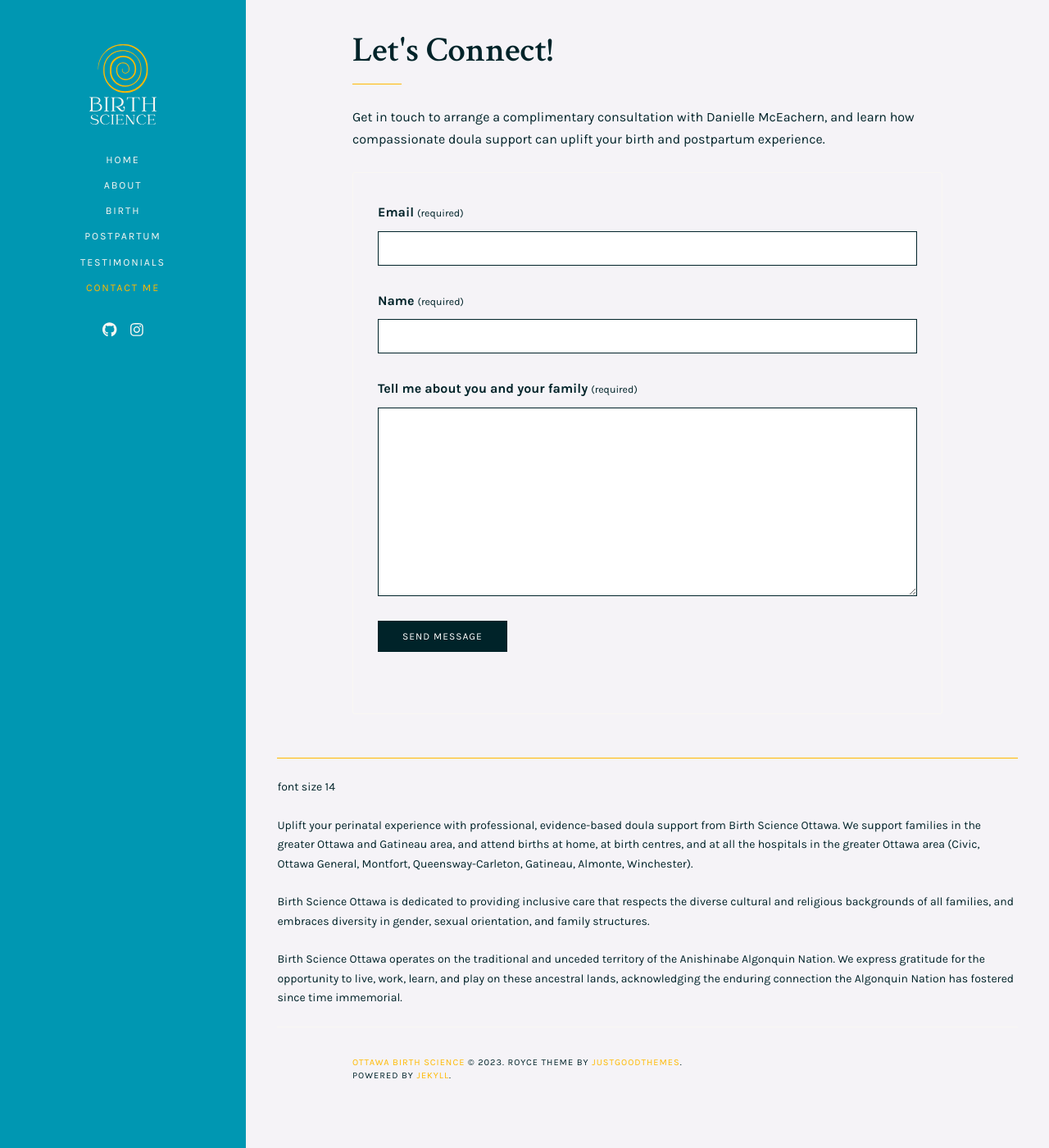
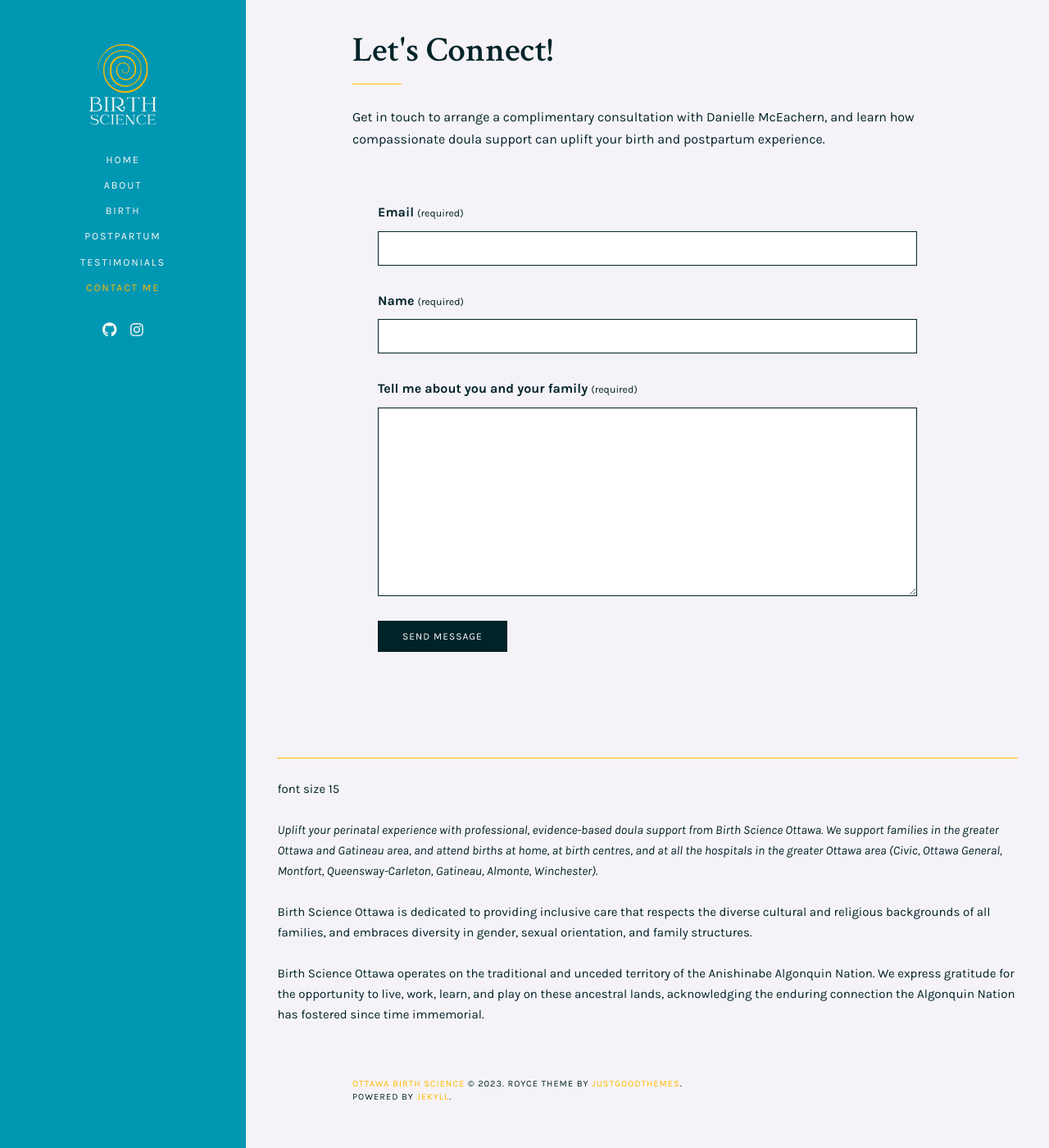
Before and after one commit to mch3rry/mypage, a Jekyll site: the page built from contact.html, in a window 1280 px wide and 1400 px high, scrolled down 17 px. Shown: the whole window at 82% size. Built offline with Jekyll 4.4.1, drawn with Linux system fonts in a browser that asks for light colours.

Commit message:
Update contact.html

```diff
--- a/contact.html
+++ b/contact.html
@@ -12,7 +12,7 @@
 
 footer
 {
-  font-size: 14px;
+  font-size: 15px;
 }
 
 </style>
@@ -58,8 +58,8 @@
 <footer>
 
 <hr style="height:1px;border-width:0;color:#ffb901;background-color:#ffb901">
-<p>font size 14</p>
-<p>Uplift your perinatal experience with professional, evidence-based doula support from Birth Science Ottawa. We support families in the greater Ottawa and Gatineau area, and attend births at home, at birth centres, and at all the hospitals in the greater Ottawa area (Civic, Ottawa General, Montfort, Queensway-Carleton, Gatineau, Almonte, Winchester).</p>
+<p>font size 15</p>
+<p><i>Uplift your perinatal experience with professional, evidence-based doula support from Birth Science Ottawa. We support families in the greater Ottawa and Gatineau area, and attend births at home, at birth centres, and at all the hospitals in the greater Ottawa area (Civic, Ottawa General, Montfort, Queensway-Carleton, Gatineau, Almonte, Winchester).</i></p>
 
 <p>Birth Science Ottawa is dedicated to providing inclusive care that respects the diverse cultural and religious backgrounds of all families, and embraces diversity in gender, sexual orientation, and family structures.</p>
 
```
